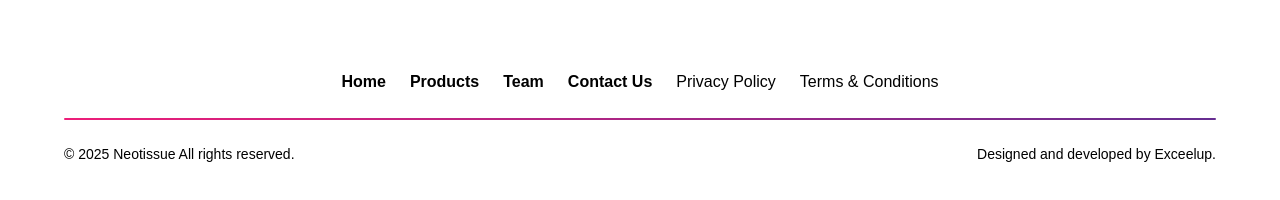
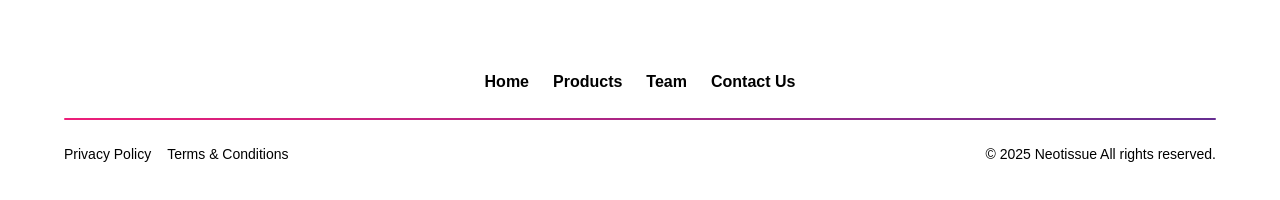
Before and after one commit to NikhilWaghade/NeoTissue, a React (Vite) app: page /ProductData11 in a window 1280 px wide. Shown: the part 3050-3250 px from the top of the page. Built offline with nearby package versions, Linux system fonts and the light colour scheme.

Commit message:
update footer

```diff
--- a/src/components/Footer.jsx
+++ b/src/components/Footer.jsx
@@ -27,12 +27,6 @@ export default function Footer() {
           <Link to="/contact" className="hover:underline font-bold">
             Contact Us
           </Link>
-          <Link to="#privacy" className="hover:underline">
-            Privacy Policy
-          </Link>
-          <Link to="#terms" className="hover:underline">
-            Terms & Conditions
-          </Link>
         </div>
 
         {/* Divider with gradient */}
@@ -45,8 +39,18 @@ export default function Footer() {
 
         {/* Bottom Text */}
         <div className="flex flex-col sm:flex-row justify-between text-sm px-2 md:px-0 text-black text-center sm:text-left gap-2">
+          {/* Links */}
+          <div className="flex flex-col sm:flex-row gap-2 sm:gap-4">
+            <Link to="#privacy" className="hover:underline">
+              Privacy Policy
+            </Link>
+            <Link to="#terms" className="hover:underline">
+              Terms & Conditions
+            </Link>
+          </div>
+
+          {/* Copyright */}
           <p>© 2025 Neotissue All rights reserved.</p>
-          <p>Designed and developed by Exceelup.</p>
         </div>
       </div>
     </footer>
--- a/src/pages/Team.jsx
+++ b/src/pages/Team.jsx
@@ -35,7 +35,7 @@ export default function Team() {
           animate="show"
           className="text-4xl md:text-5xl font-extrabold text-black"
         >
-          The People Behind Neotissue <br /> Biologics
+          The People Behind Neotissue <br />
         </motion.h1>
         <motion.p
           variants={fadeUp}
```
